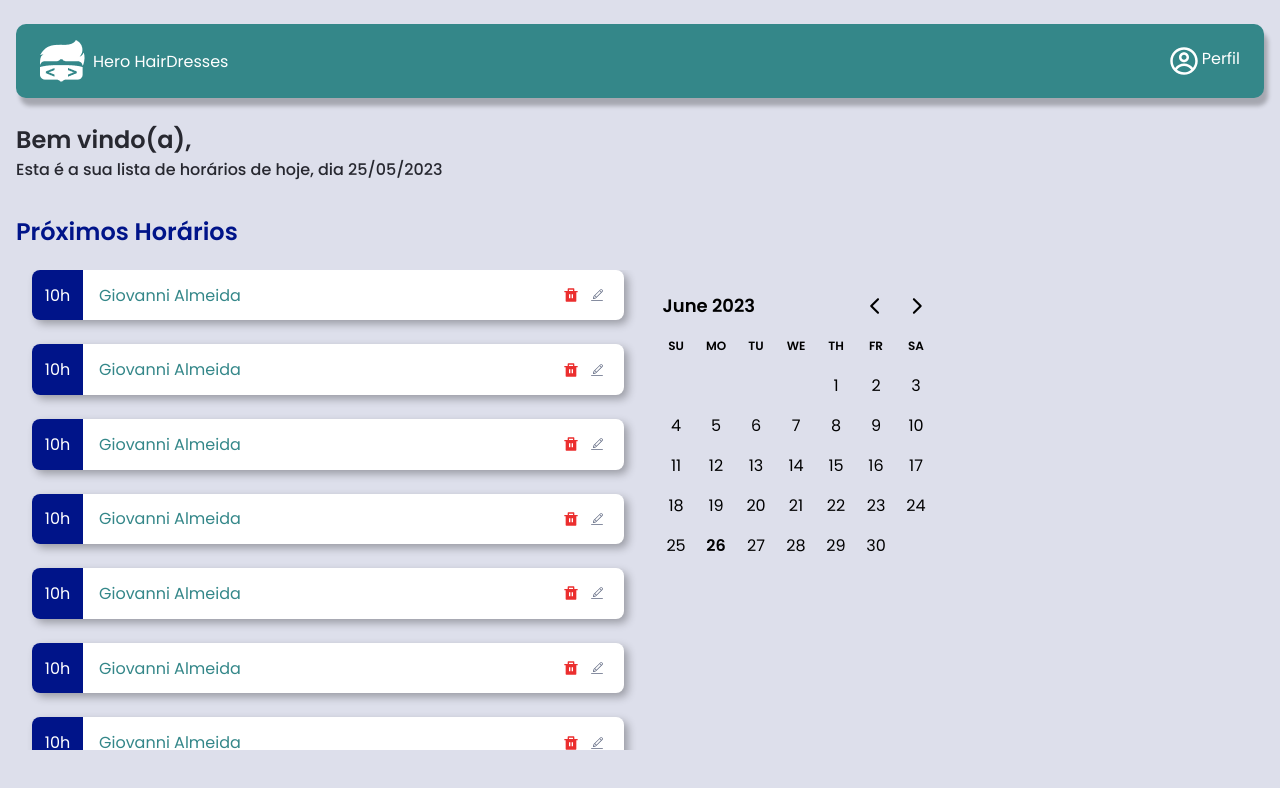
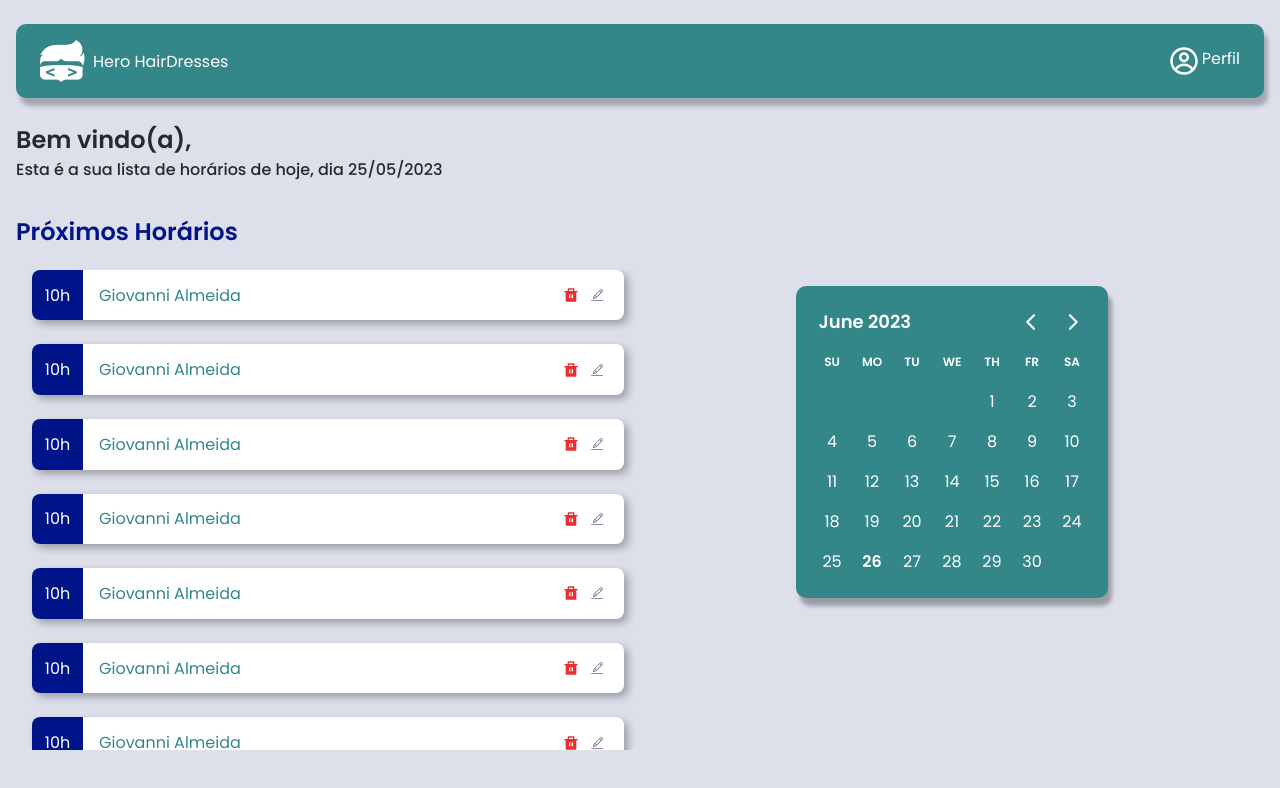
Before and after one commit to devGiovanni95/sistema-agendamento-semana-do-heroi, a React (Vite) app in the folder frontend/: page /dashboard in a window 1280 px wide. Shown: the top 788 px of the page. Built offline with nearby package versions, Linux system fonts and the light colour scheme.

Commit message:
Styling calendar

```diff
--- a/frontend/src/page/Dashboard/Dashboard.module.css
+++ b/frontend/src/page/Dashboard/Dashboard.module.css
@@ -41,4 +41,16 @@
     margin-bottom: 1.3rem;
 }
 
-.picker{}
+.picker{
+    display: flex;
+    justify-content: center;
+}
+
+.calendar{
+    background-color: var(--primary);
+    height: fit-content;
+    padding: 1rem;
+    border-radius: 10px;
+    color: var(--white);
+    box-shadow: 4px 8px 4px rgb(0, 0, 0, 0.3);
+}
--- a/frontend/src/page/Dashboard/index.tsx
+++ b/frontend/src/page/Dashboard/index.tsx
@@ -42,7 +42,7 @@ export function Dashboard() {
                     <Card/>
                 </div>
                 <div className={style.picker}>
-                    <DayPicker />
+                    <DayPicker className= {style.calendar} />
                 </div>
             </div>
         </div>
```
